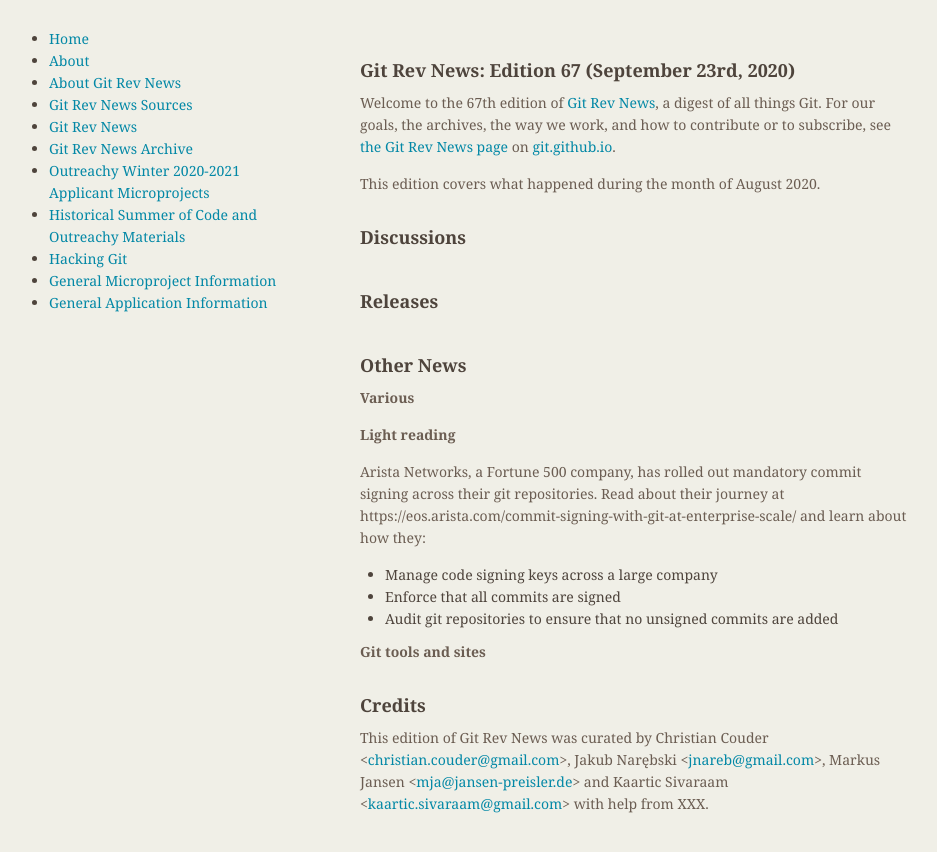
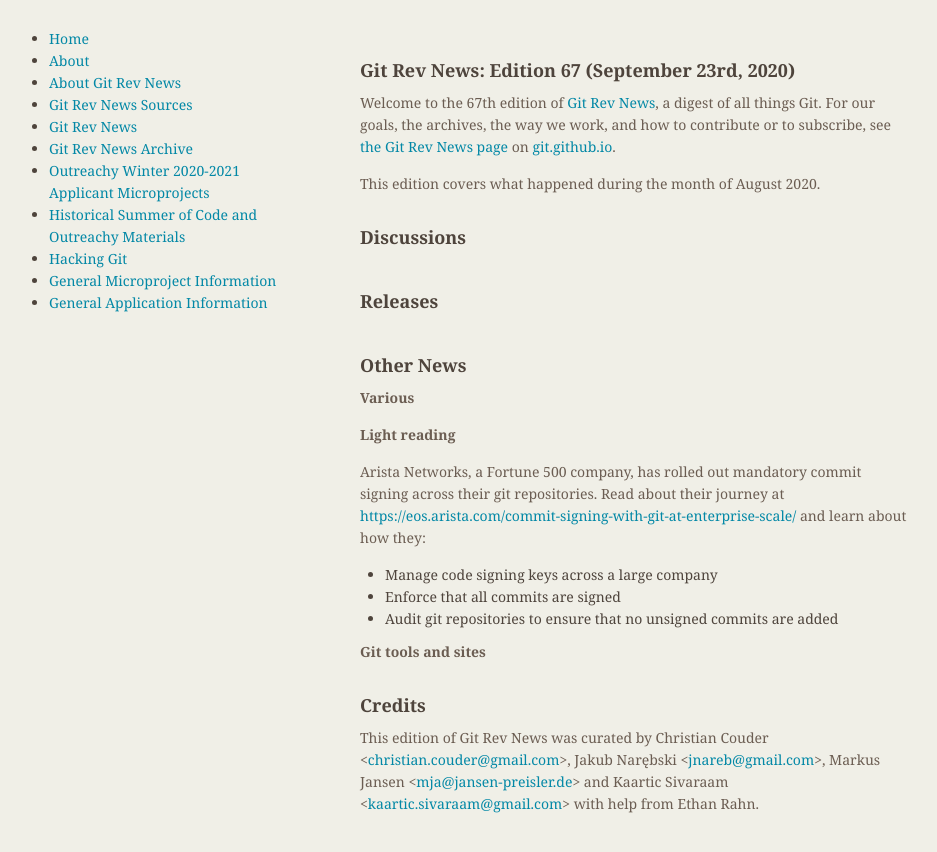
Before and after one commit to git/git.github.io, a Jekyll site: the page built from rev_news/drafts/edition-67.md, in a window 1280 px wide. Shown: the top 852 px of the page, without its empty margins (174-1111 px from the left). Built offline with Jekyll 4.4.1, drawn with Linux system fonts in a browser that asks for light colours.

Commit message:
rn-67: improve on Arista Networks' short news

```diff
--- a/rev_news/drafts/edition-67.md
+++ b/rev_news/drafts/edition-67.md
@@ -43,7 +43,7 @@
 
 __Light reading__
 
-Arista Networks, a Fortune 500 company, has rolled out mandatory commit signing across their git repositories. Read about their journey at https://eos.arista.com/commit-signing-with-git-at-enterprise-scale/ and learn about how they:
+Arista Networks, a Fortune 500 company, has rolled out mandatory commit signing across their git repositories. Read about their journey at <https://eos.arista.com/commit-signing-with-git-at-enterprise-scale/> and learn about how they:
 * Manage code signing keys across a large company
 * Enforce that all commits are signed
 * Audit git repositories to ensure that no unsigned commits are added
@@ -58,4 +58,4 @@
 Jakub Narębski &lt;<jnareb@gmail.com>&gt;,
 Markus Jansen &lt;<mja@jansen-preisler.de>&gt; and
 Kaartic Sivaraam &lt;<kaartic.sivaraam@gmail.com>&gt;
-with help from XXX.
+with help from Ethan Rahn.
```
